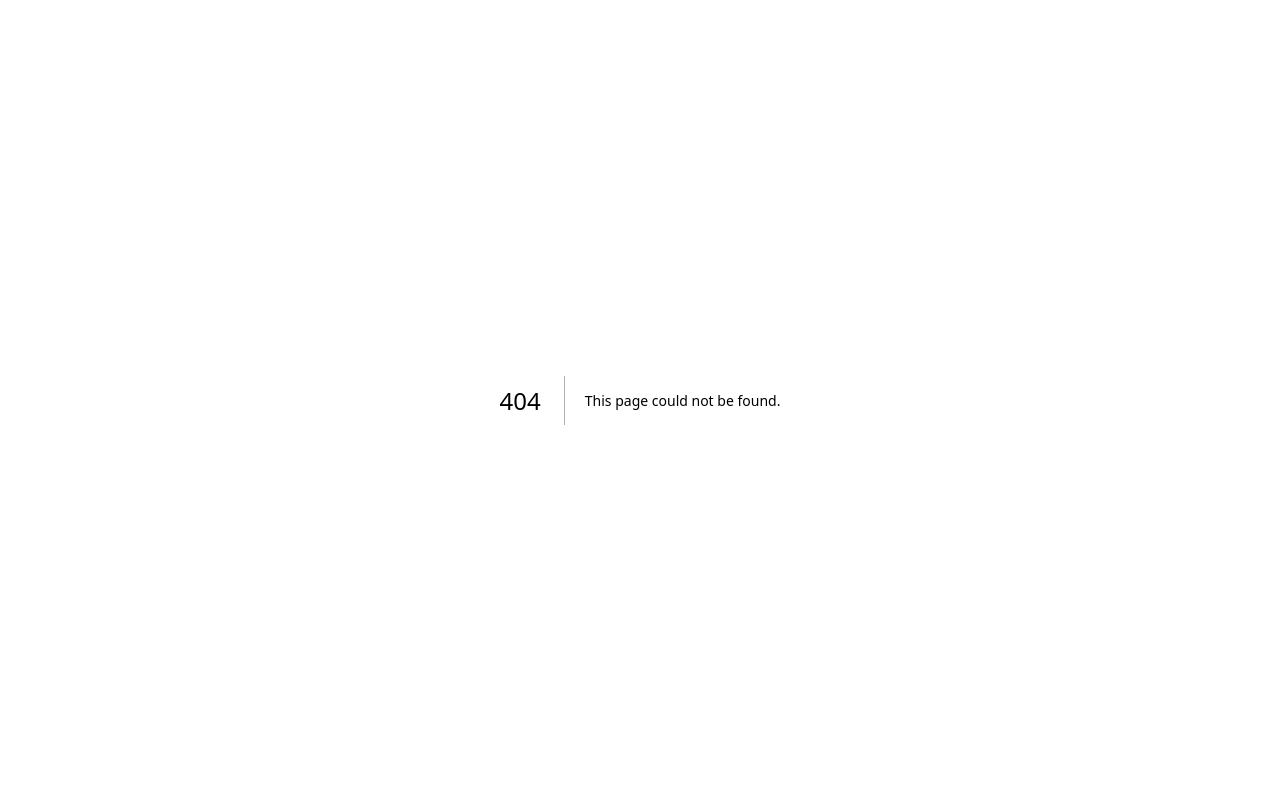
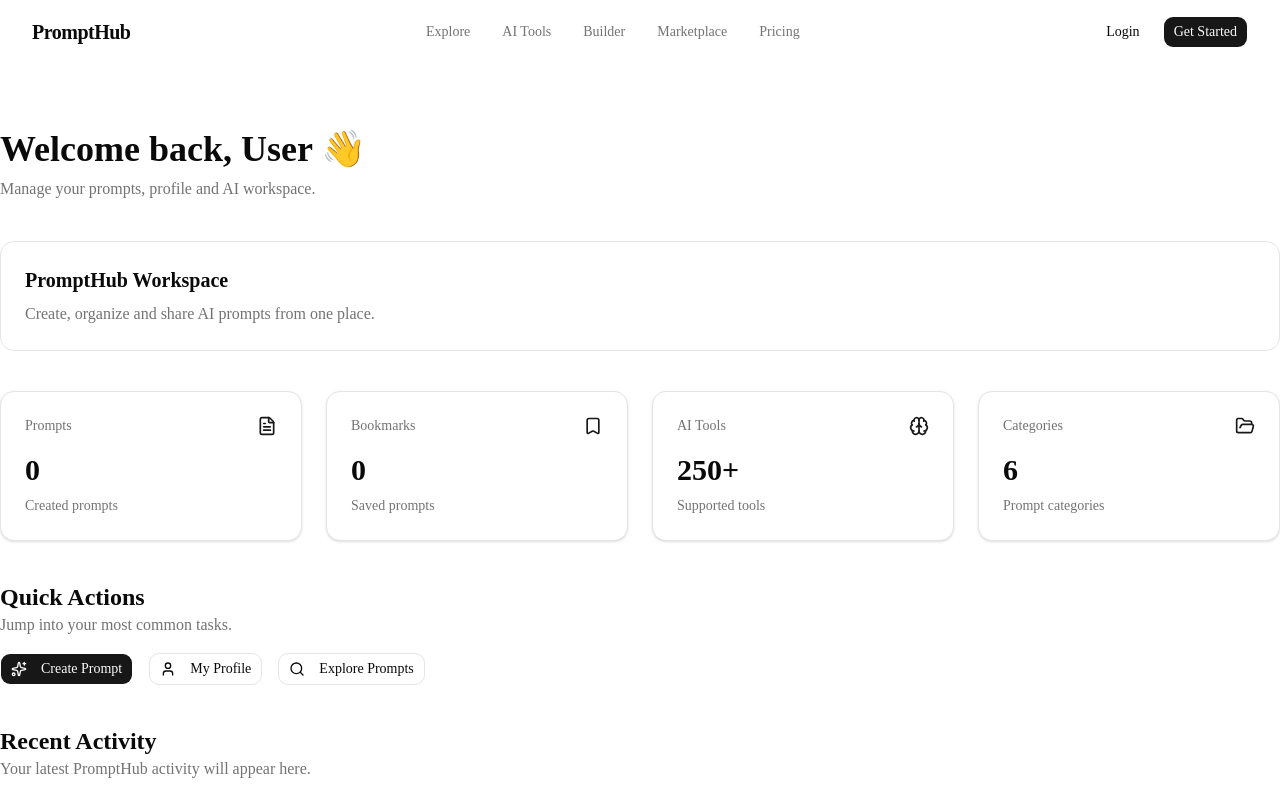
Before and after one commit to Gopalmahto/prompthub, a Next.js app: page /dashboard in a window 1280 px wide. Before the commit this address had no page. Shown: the top 795 px of the page. Built offline with nearby package versions, Linux system fonts and the light colour scheme; no server answers.

Commit message:
feat(dashboard): add authenticated dashboard and profile pages

```diff
--- /dev/null
+++ b/src/app/(protected)/dashboard/page.tsx
@@ -0,0 +1,21 @@
+import DashboardHeader from "@/components/features/dashboard/DashboardHeader";
+import WelcomeCard from "@/components/features/dashboard/WelcomeCard";
+import StatsGrid from "@/components/features/dashboard/StatsGrid";
+import QuickActions from "@/components/features/dashboard/QuickActions";
+import RecentActivity from "@/components/features/dashboard/RecentActivity";
+
+export default function DashboardPage() {
+  return (
+    <div className="container mx-auto space-y-10 py-16">
+      <DashboardHeader />
+
+      <WelcomeCard />
+
+      <StatsGrid />
+
+      <QuickActions />
+
+      <RecentActivity />
+    </div>
+  );
+}
--- /dev/null
+++ b/src/app/(protected)/layout.tsx
@@ -0,0 +1,21 @@
+import type { ReactNode } from "react";
+
+import { Navbar } from "@/components/layout";
+
+interface ProtectedLayoutProps {
+  children: ReactNode;
+}
+
+export default function ProtectedLayout({
+  children,
+}: ProtectedLayoutProps) {
+  return (
+    <>
+      <Navbar />
+
+      <main className="flex-1">
+        {children}
+      </main>
+    </>
+  );
+}
--- /dev/null
+++ b/src/app/(protected)/profile/page.tsx
@@ -0,0 +1,19 @@
+import ProfileCard from "@/components/features/profile/ProfileCard";
+
+export default function ProfilePage() {
+  return (
+    <div className="container mx-auto py-16">
+      <div className="mb-10 text-center">
+        <h1 className="text-4xl font-bold">
+          My Profile
+        </h1>
+
+        <p className="mt-3 text-muted-foreground">
+          Manage your PromptHub account.
+        </p>
+      </div>
+
+      <ProfileCard />
+    </div>
+  );
+}
--- /dev/null
+++ b/src/components/features/dashboard/DashboardHeader.tsx
@@ -0,0 +1,19 @@
+"use client";
+
+import { useUser } from "@clerk/nextjs";
+
+export default function DashboardHeader() {
+  const { user } = useUser();
+
+  return (
+    <div className="space-y-2">
+      <h1 className="text-4xl font-bold">
+        Welcome back, {user?.firstName ?? "User"} 👋
+      </h1>
+
+      <p className="text-muted-foreground">
+        Manage your prompts, profile and AI workspace.
+      </p>
+    </div>
+  );
+}
--- /dev/null
+++ b/src/components/features/dashboard/QuickActions.tsx
@@ -0,0 +1,43 @@
+import Link from "next/link";
+import { Sparkles, User, Search } from "lucide-react";
+
+import { Button } from "@/components/ui/button";
+
+export default function QuickActions() {
+  return (
+    <section className="space-y-4">
+      <div>
+        <h2 className="text-2xl font-semibold">
+          Quick Actions
+        </h2>
+
+        <p className="text-muted-foreground">
+          Jump into your most common tasks.
+        </p>
+      </div>
+
+      <div className="flex flex-wrap gap-4">
+        <Button asChild>
+          <Link href="/builder">
+            <Sparkles className="mr-2 h-4 w-4" />
+            Create Prompt
+          </Link>
+        </Button>
+
+        <Button variant="outline" asChild>
+          <Link href="/profile">
+            <User className="mr-2 h-4 w-4" />
+            My Profile
+          </Link>
+        </Button>
+
+        <Button variant="outline" asChild>
+          <Link href="/categories">
+            <Search className="mr-2 h-4 w-4" />
+            Explore Prompts
+          </Link>
+        </Button>
+      </div>
+    </section>
+  );
+}
--- /dev/null
+++ b/src/components/features/dashboard/RecentActivity.tsx
@@ -0,0 +1,30 @@
+import { Clock } from "lucide-react";
+
+export default function RecentActivity() {
+  return (
+    <section className="space-y-4">
+      <div>
+        <h2 className="text-2xl font-semibold">
+          Recent Activity
+        </h2>
+
+        <p className="text-muted-foreground">
+          Your latest PromptHub activity will appear here.
+        </p>
+      </div>
+
+      <div className="flex flex-col items-center justify-center rounded-xl border border-dashed p-12 text-center">
+        <Clock className="mb-4 h-12 w-12 text-muted-foreground" />
+
+        <h3 className="text-lg font-semibold">
+          No activity yet
+        </h3>
+
+        <p className="mt-2 max-w-md text-sm text-muted-foreground">
+          Start creating prompts, bookmark your favorites, and explore AI
+          tools. Your recent activity will appear here.
+        </p>
+      </div>
+    </section>
+  );
+}
--- /dev/null
+++ b/src/components/features/dashboard/StatCard.tsx
@@ -0,0 +1,33 @@
+import { LucideIcon } from "lucide-react";
+
+interface StatCardProps {
+  title: string;
+  value: string | number;
+  description: string;
+  icon: LucideIcon;
+}
+
+export default function StatCard({
+  title,
+  value,
+  description,
+  icon: Icon,
+}: StatCardProps) {
+  return (
+    <div className="rounded-xl border bg-card p-6 shadow-sm transition hover:shadow-md">
+      <div className="mb-4 flex items-center justify-between">
+        <h3 className="text-sm font-medium text-muted-foreground">
+          {title}
+        </h3>
+
+        <Icon className="h-5 w-5 text-primary" />
+      </div>
+
+      <p className="text-3xl font-bold">{value}</p>
+
+      <p className="mt-2 text-sm text-muted-foreground">
+        {description}
+      </p>
+    </div>
+  );
+}
--- /dev/null
+++ b/src/components/features/dashboard/StatsGrid.tsx
@@ -0,0 +1,48 @@
+import {
+  Bookmark,
+  Brain,
+  FolderOpen,
+  FileText,
+} from "lucide-react";
+
+import StatCard from "./StatCard";
+
+const stats = [
+  {
+    title: "Prompts",
+    value: 0,
+    description: "Created prompts",
+    icon: FileText,
+  },
+  {
+    title: "Bookmarks",
+    value: 0,
+    description: "Saved prompts",
+    icon: Bookmark,
+  },
+  {
+    title: "AI Tools",
+    value: "250+",
+    description: "Supported tools",
+    icon: Brain,
+  },
+  {
+    title: "Categories",
+    value: 6,
+    description: "Prompt categories",
+    icon: FolderOpen,
+  },
+];
+
+export default function StatsGrid() {
+  return (
+    <div className="grid gap-6 md:grid-cols-2 xl:grid-cols-4">
+      {stats.map((stat) => (
+        <StatCard
+          key={stat.title}
+          {...stat}
+        />
+      ))}
+    </div>
+  );
+}
--- /dev/null
+++ b/src/components/features/dashboard/WelcomeCard.tsx
@@ -0,0 +1,15 @@
+"use client";
+
+export default function WelcomeCard() {
+  return (
+    <div className="rounded-xl border bg-card p-6">
+      <h2 className="text-xl font-semibold">
+        PromptHub Workspace
+      </h2>
+
+      <p className="mt-2 text-muted-foreground">
+        Create, organize and share AI prompts from one place.
+      </p>
+    </div>
+  );
+}
--- /dev/null
+++ b/src/components/features/profile/ProfileAvatar.tsx
@@ -0,0 +1,17 @@
+"use client";
+
+import { useUser } from "@clerk/nextjs";
+
+export default function ProfileAvatar() {
+  const { user } = useUser();
+
+  return (
+    <div className="flex justify-center">
+      <img
+        src={user?.imageUrl}
+        alt={user?.fullName ?? "Profile"}
+        className="h-28 w-28 rounded-full border object-cover"
+      />
+    </div>
+  );
+}
--- /dev/null
+++ b/src/components/features/profile/ProfileCard.tsx
@@ -0,0 +1,22 @@
+"use client";
+
+import { UserButton } from "@clerk/nextjs";
+
+import ProfileAvatar from "./ProfileAvatar";
+import ProfileInfo from "./ProfileInfo";
+
+export default function ProfileCard() {
+  return (
+    <div className="mx-auto max-w-xl rounded-2xl border bg-background p-10 shadow-sm">
+      <ProfileAvatar />
+
+      <div className="mt-6">
+        <ProfileInfo />
+      </div>
+
+      <div className="mt-8 flex justify-center">
+        <UserButton />
+      </div>
+    </div>
+  );
+}
--- /dev/null
+++ b/src/components/features/profile/ProfileInfo.tsx
@@ -0,0 +1,31 @@
+"use client";
+
+import { useUser } from "@clerk/nextjs";
+
+export default function ProfileInfo() {
+  const { user } = useUser();
+
+  return (
+    <div className="space-y-4 text-center">
+      <div>
+        <h2 className="text-2xl font-bold">
+          {user?.fullName}
+        </h2>
+
+        <p className="text-muted-foreground">
+          {user?.primaryEmailAddress?.emailAddress}
+        </p>
+      </div>
+
+      <div className="space-y-1 text-sm text-muted-foreground">
+        <p>
+          Username: {user?.username ?? "Not set"}
+        </p>
+
+        <p>
+          User ID: {user?.id}
+        </p>
+      </div>
+    </div>
+  );
+}
```
